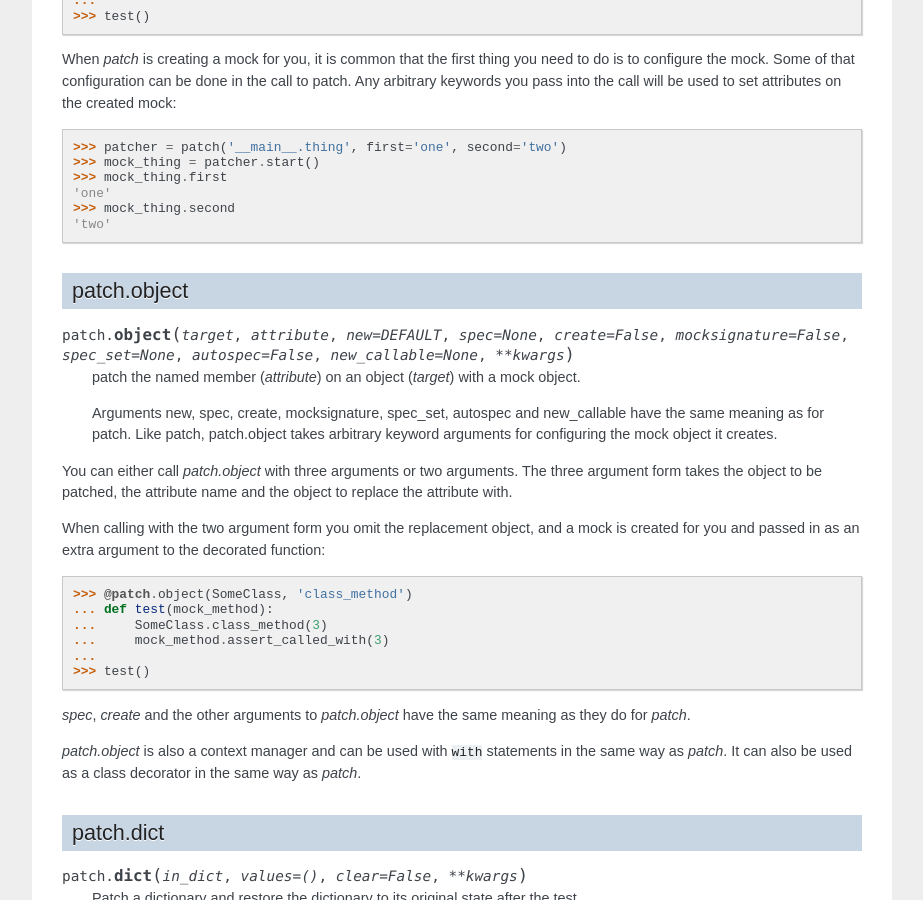
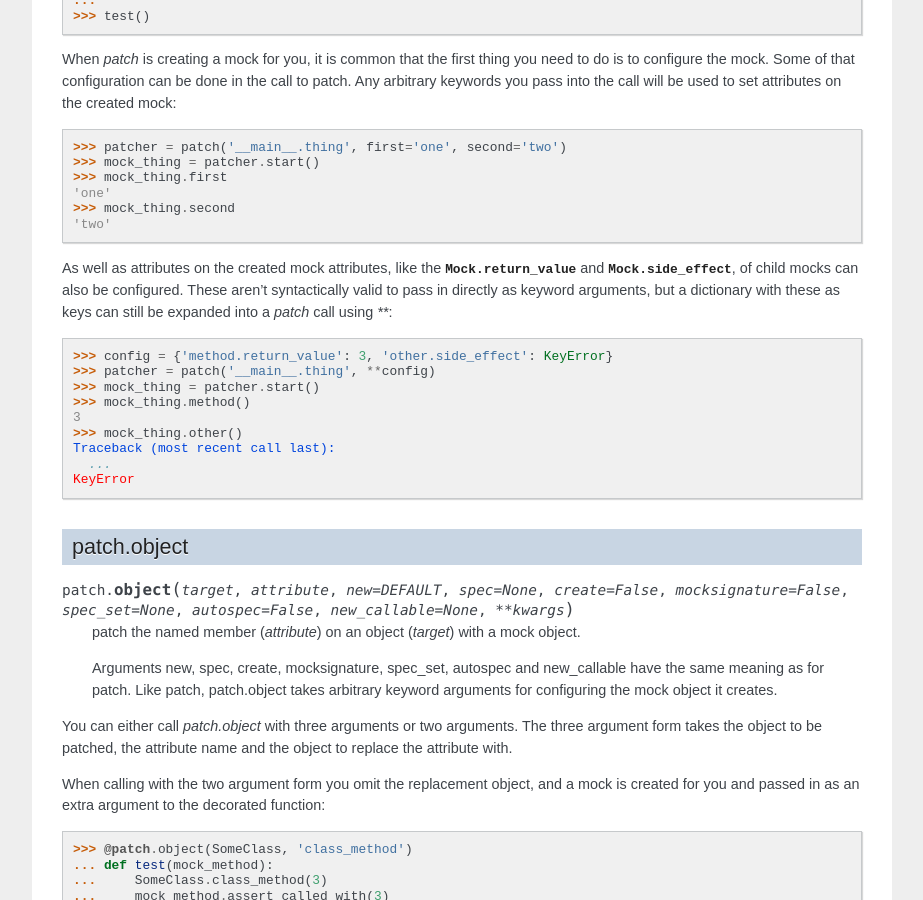
Before and after one commit to testing-cabal/mock, a Sphinx documentation site: the page built from docs/patch.txt, in a window 1280 px wide and 900 px high, scrolled down 2251 px. Shown: the whole window, without its empty margins (198-1121 px from the left). Built offline with Sphinx 7.4.7, drawn with Linux system fonts in a browser that asks for light colours.

Commit message:
Doc update

```diff
--- a/docs/patch.txt
+++ b/docs/patch.txt
@@ -188,6 +188,23 @@ used to set attributes on the created mock:
     >>> mock_thing.second
     'two'
 
+As well as attributes on the created mock attributes, like the
+:attr:`Mock.return_value` and :attr:`Mock.side_effect`, of child mocks can
+also be configured. These aren't syntactically valid to pass in directly as
+keyword arguments, but a dictionary with these as keys can still be expanded
+into a `patch` call using `**`:
+
+.. doctest::
+
+    >>> config = {'method.return_value': 3, 'other.side_effect': KeyError}
+    >>> patcher = patch('__main__.thing', **config)
+    >>> mock_thing = patcher.start()
+    >>> mock_thing.method()
+    3
+    >>> mock_thing.other()
+    Traceback (most recent call last):
+      ...
+    KeyError
 
 
 patch.object
```
